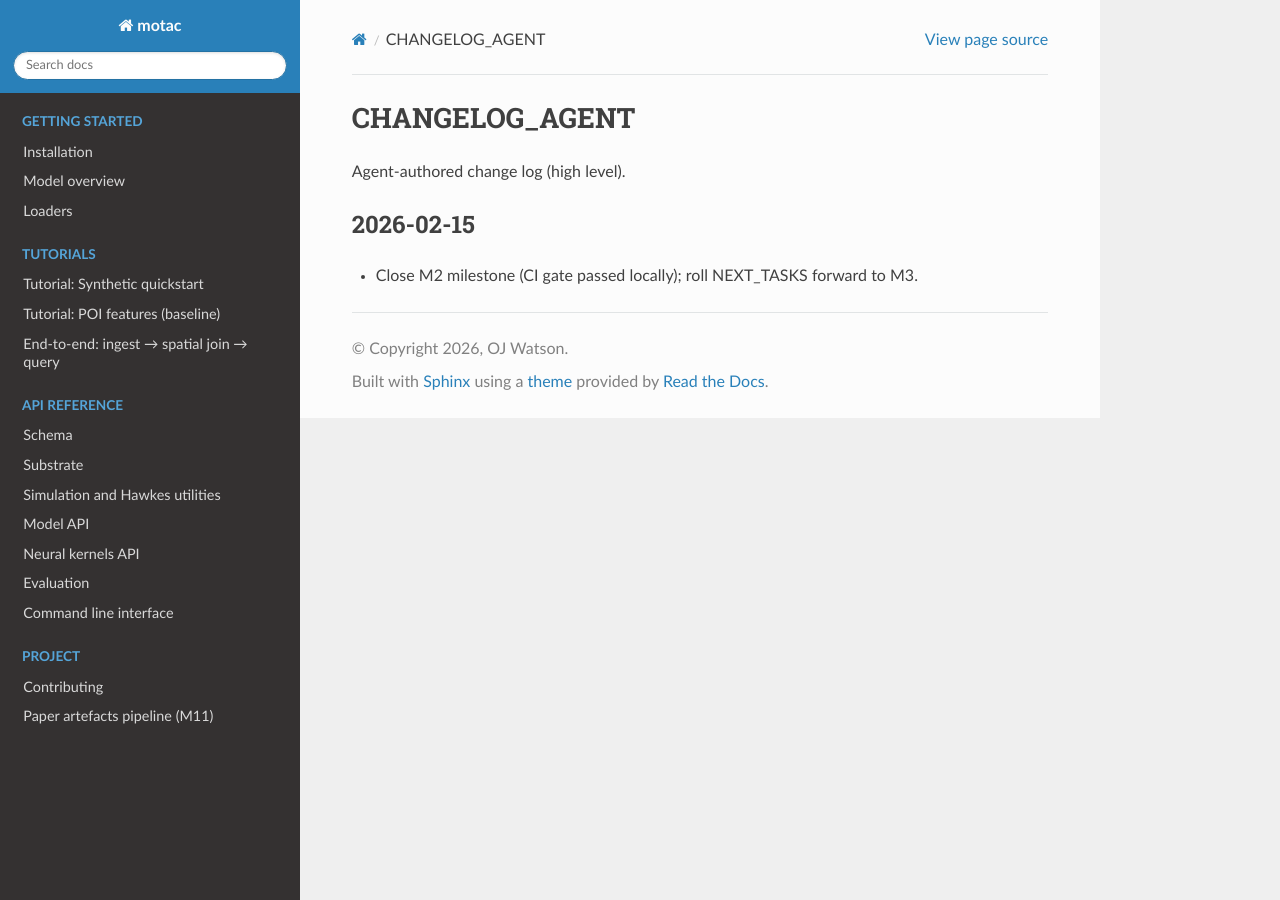
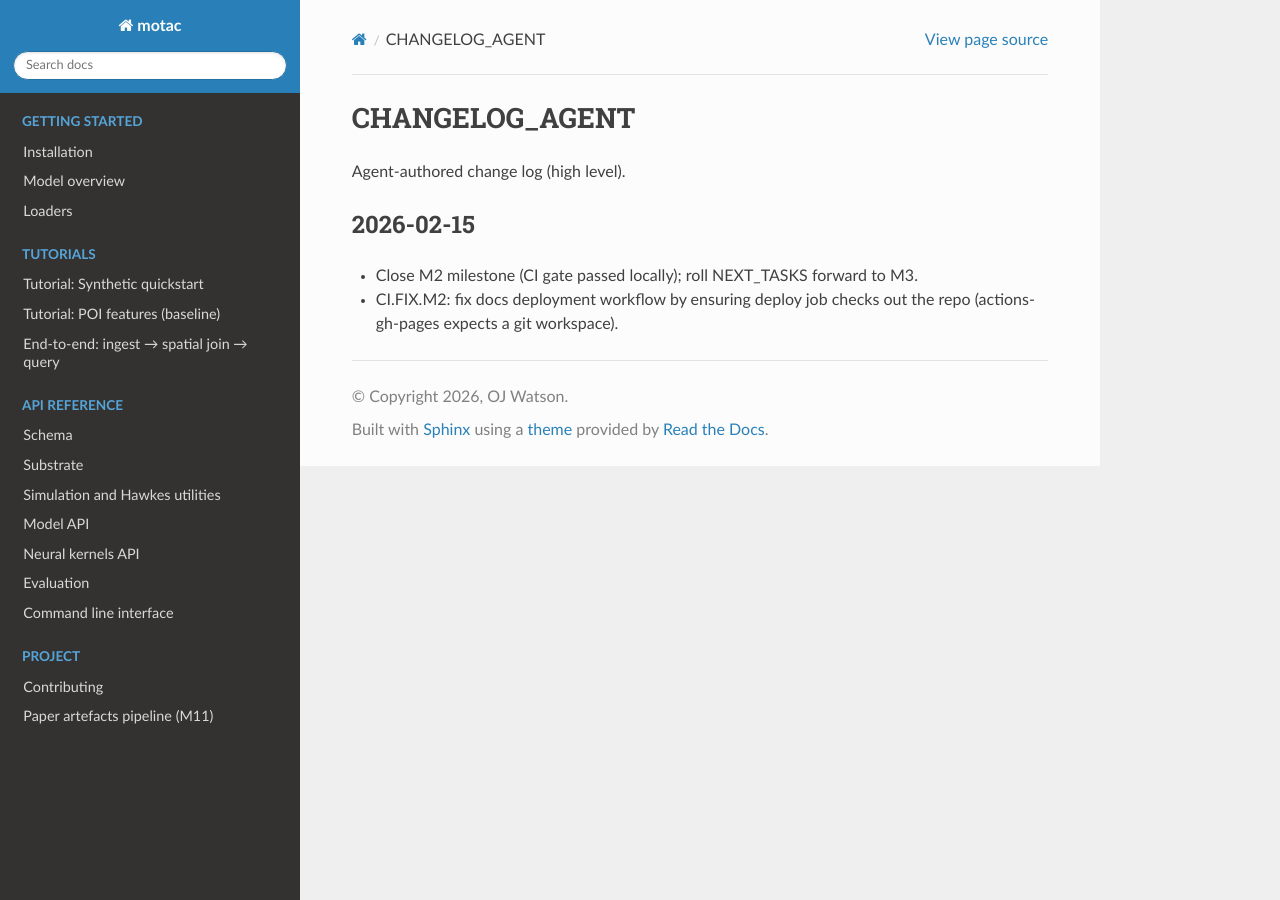
Before and after one commit to OJWatson/motac, a Sphinx documentation site: the page built from docs/agent/CHANGELOG_AGENT.md, in a window 1280 px wide. Built offline with Sphinx 7.4.7 and the Read the Docs theme 3.1.0, drawn with Linux system fonts in a browser that asks for light colours.

Commit message:
CI.FIX.M2: fix docs deploy workflow checkout

```diff
--- a/docs/agent/CHANGELOG_AGENT.md
+++ b/docs/agent/CHANGELOG_AGENT.md
@@ -4,3 +4,4 @@ Agent-authored change log (high level).
 
 ## 2026-02-15
 - Close M2 milestone (CI gate passed locally); roll NEXT_TASKS forward to M3.
+- CI.FIX.M2: fix docs deployment workflow by ensuring deploy job checks out the repo (actions-gh-pages expects a git workspace).
```
Also changed, not shown: 1 other file.
